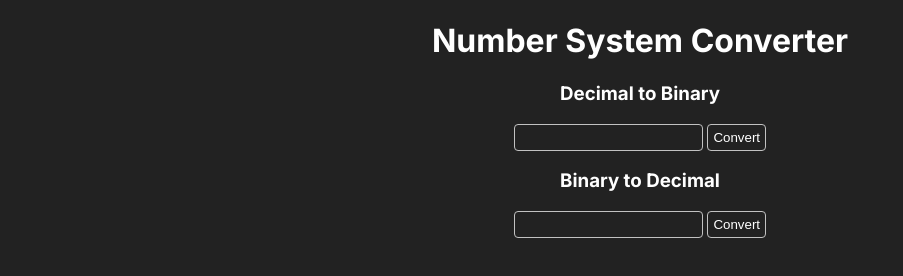
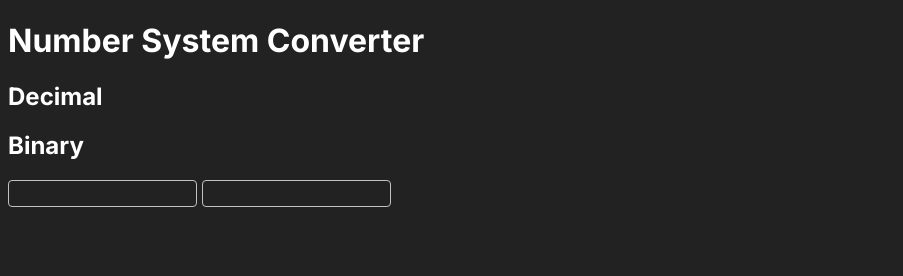
Before and after one commit to bluepicnic/SQA-Assignment-2---Number-System-Converter, a website: page index.html in a window 1280 px wide. Shown: the whole page, without its empty margins (0-903 px from the left). Drawn offline with Linux system fonts and the light colour scheme.

Commit message:
rework html

```diff
--- a/index.html
+++ b/index.html
@@ -9,20 +9,17 @@
 </head>
 
 <body>
-    <div class="conversion-container">
-      <h1>Number System Converter</h1>
-      <h3>Decimal to Binary</h3>
-      <input class="dec-to-bin-field" type="text">
-      <button class="dec-to-bin-submit">Convert</button>
-      <h3 class="dec-to-bin-result"></h3>
-
-      <h3>Binary to Decimal</h3>
-      <input class="bin-to-dec-field" type="text" required>
-      <button class="bin-to-dec-submit">Convert</button>
-      <h3 class="bin-to-dec-result"></h3>
-    </div>
-    <script type="module" src="index.js"></script>
-    <script src="https://replit.com/public/js/replit-badge.js" theme="blue" defer></script>
+  <h1>Number System Converter</h1>
+  <div class="top">
+    <h2>Decimal</h2>
+    <h2>Binary</h2>
+  </div>
+  <div class="middle">
+    <input class="decimal-field" type="text">
+    <input class="binary-field" type="text">
+  </div>
+  <script type="module" src="index.js"></script>
+  <script src="https://replit.com/public/js/replit-badge.js" theme="blue" defer></script>
 </body>
 
 </html>
```
